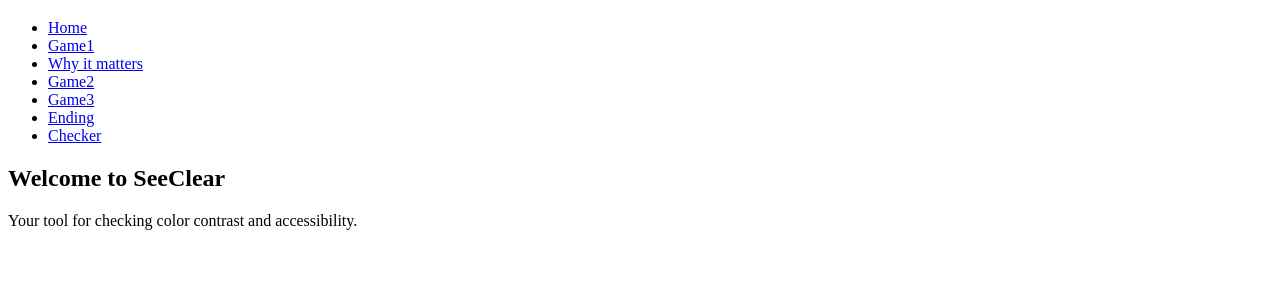
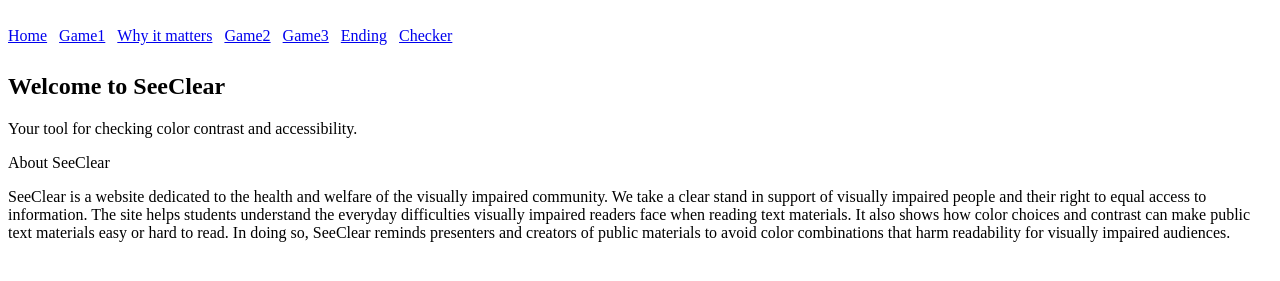
Before and after one commit to trizol5/seeclear, a plain HTML site: page background.html in a window 1280 px wide. Shown: the part 87-368 px from the top of the page. Drawn offline with Linux system fonts and the light colour scheme.

Commit message:
Enhance background.html with SeeClear details
Added information about SeeClear's mission and purpose.

```diff
--- a/background.html
+++ b/background.html
@@ -4,6 +4,8 @@
 <head meta name = "viewport" content = "width=device-width, initial-scale=1.0">
     <meta charset="UTF-8">
     <title>Background - SeeClear</title>
+    <title>Background - SeeClear</title>
+    <link rel="stylesheet" href="css/style.css">
     <script src="js/color.js"></script>
 </head>
 
@@ -27,6 +29,13 @@
     <main id="main">
         <h2>Welcome to SeeClear</h2>
         <p>Your tool for checking color contrast and accessibility.</p>
+        <p>About SeeClear</p>
+        <p>SeeClear is a website dedicated to the health and welfare of the visually impaired community.
+            We take a clear stand in support of visually impaired people and their right to equal access to information.
+            The site helps students understand the everyday difficulties visually impaired readers face when reading text materials.
+            It also shows how color choices and contrast can make public text materials easy or hard to read.
+            In doing so, SeeClear reminds presenters and creators of public materials to avoid color combinations that harm readability for visually impaired audiences.
+        </p>
 
     </main>
 </body>
```
